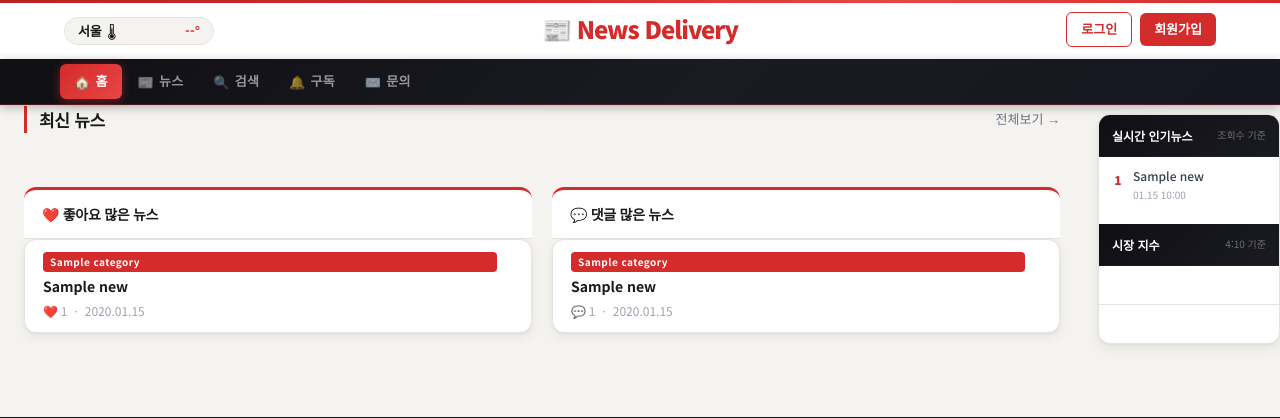
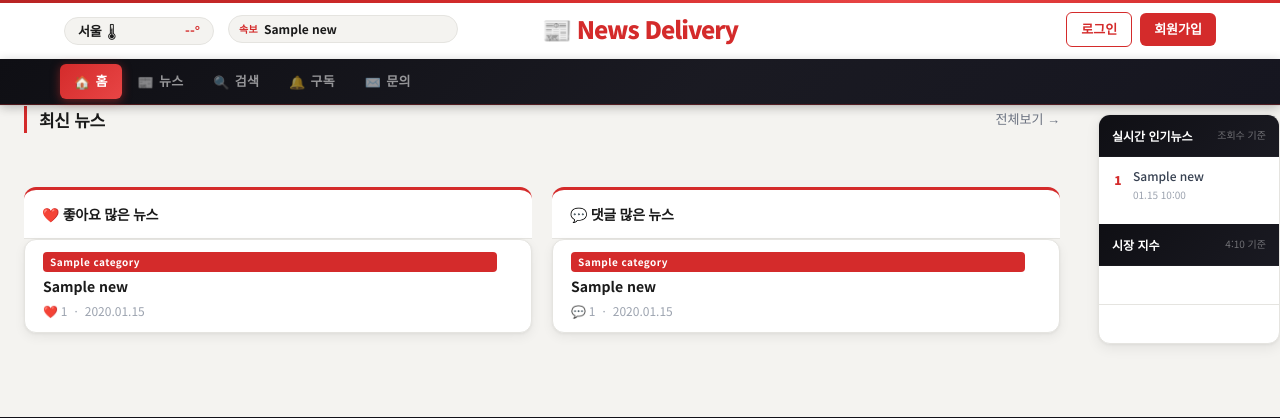
Before and after one commit to Zestoper/newsdeliver, a FastAPI app: page / in a window 1280 px wide. Shown: the top 418 px of the page. Run offline with FastAPI, Linux system fonts and the light colour scheme; tables that the repository leaves empty or names only in its code hold one stand-in row (values such as "Sample post"); data that the repository does not hold is empty.

Commit message:
속보스티커 추가

```diff
--- a/app/static/css/main.css
+++ b/app/static/css/main.css
@@ -43,7 +43,38 @@ body::before {
   align-items: center;
   position: relative;
 }
-.header-left { flex: 1; display: flex; flex-direction: column; gap: 3px; }
+.header-left { flex: 1; display: flex; flex-direction: row; align-items: center; gap: 14px; overflow: hidden; min-width: 0; }
+.header-left-meta { display: flex; flex-direction: column; gap: 3px; flex-shrink: 0; }
+
+/* ── 속보 티커 (날씨와 동일 방식) ── */
+.news-ticker-pill {
+  overflow: hidden;
+  width: 230px;
+  height: 28px;
+  position: relative;
+  flex-shrink: 0;
+  cursor: pointer;
+  background: var(--bg);
+  border: 1.5px solid var(--border);
+  border-radius: 20px;
+  transition: border-color 0.2s, background 0.2s, box-shadow 0.2s;
+}
+.news-ticker-pill:hover { border-color: var(--red); background: var(--red-bg); box-shadow: 0 0 0 3px rgba(212,43,43,0.07); }
+.nt-item {
+  position: absolute;
+  left: 0; top: 50%;
+  width: 100%;
+  padding: 0 10px;
+  transform: translateY(-50%);
+  display: flex;
+  align-items: center;
+  gap: 6px;
+  white-space: nowrap;
+  overflow: hidden;
+  animation: wt-in 0.38s cubic-bezier(0.22, 0.61, 0.36, 1) forwards;
+}
+.nt-badge { font-size: 10px; font-weight: 900; color: var(--red); flex-shrink: 0; letter-spacing: 0.3px; }
+.nt-title { font-size: 12px; font-weight: 600; color: var(--text); overflow: hidden; text-overflow: ellipsis; white-space: nowrap; }
 .header-logo {
   position: absolute;
   left: 50%;
--- a/app/templates/main.html
+++ b/app/templates/main.html
@@ -1,14 +1,17 @@
 {% extends "base.html" %} {% block title %}News Delivery{% endblock %} {% block head %}
-<link rel="stylesheet" href="/static/css/main.css?v=3.0" />
+<link rel="stylesheet" href="/static/css/main.css?v=3.3" />
 {% endblock %} {% block back_btn %}{% endblock %} {% block content %}
 
 <!-- 상단 헤더 -->
 <header class="site-header">
     <div class="header-top">
         <div class="header-left">
-        <div class="header-date">{{ now if now else '' }}</div>
-        <div class="weather-ticker" id="weatherTicker"></div>
-    </div>
+            <div class="header-left-meta">
+                <div class="header-date">{{ now if now else '' }}</div>
+                <div class="weather-ticker" id="weatherTicker"></div>
+            </div>
+            <div class="news-ticker-pill" id="newsTicker"></div>
+        </div>
         <div class="header-logo">
             <a href="/">📰 News Delivery</a>
         </div>
@@ -77,7 +80,7 @@
         <!-- 점 네비게이션 -->
         <div class="big5-dots">
             {% for news in big5_news %}
-            <span class="big5-dot {% if loop.first %}active{% endif %}" onclick="big5Go({{ loop.index0 }})"></span>
+            <span class="big5-dot {% if loop.first %}active{% endif %}" data-idx="{{ loop.index0 }}"></span>
             {% endfor %}
         </div>
     </section>
@@ -208,7 +211,38 @@
 
 </div><!-- .main-with-sidebar -->
 
+<script type="application/json" id="tickerData">
+[{% for news in news_items[:15] %}{"id":{{ news.id }},"title":{{ news.title | tojson }}}{% if not loop.last %},{% endif %}{% endfor %}]
+</script>
+
 <script>
+const TICKER_ITEMS = JSON.parse(document.getElementById('tickerData').textContent);
+
+(function () {
+  const el = document.getElementById('newsTicker');
+  if (!el || !TICKER_ITEMS.length) return;
+  let idx = 0;
+  let currentId = null;
+
+  el.addEventListener('click', function () {
+    if (currentId) window.location.href = '/news/' + currentId;
+  });
+
+  function show() {
+    const item = TICKER_ITEMS[idx];
+    idx = (idx + 1) % TICKER_ITEMS.length;
+    currentId = item.id;
+    el.innerHTML =
+      '<span class="nt-item">' +
+        '<span class="nt-badge">속보</span>' +
+        '<span class="nt-title">' + item.title + '</span>' +
+      '</span>';
+  }
+
+  show();
+  setInterval(show, 4000);
+})();
+
 (function () {
   const slides = document.querySelectorAll('.big5-slide');
   const dots   = document.querySelectorAll('.big5-dot');
@@ -236,6 +270,12 @@
 
   window.big5Move = function (dir) { go(cur + dir); resetTimer(); };
   window.big5Go   = function (idx) { go(idx);        resetTimer(); };
+
+  dots.forEach(function (dot) {
+    dot.addEventListener('click', function () {
+      big5Go(parseInt(this.dataset.idx, 10));
+    });
+  });
 
   autoPlay();
 })();
```
